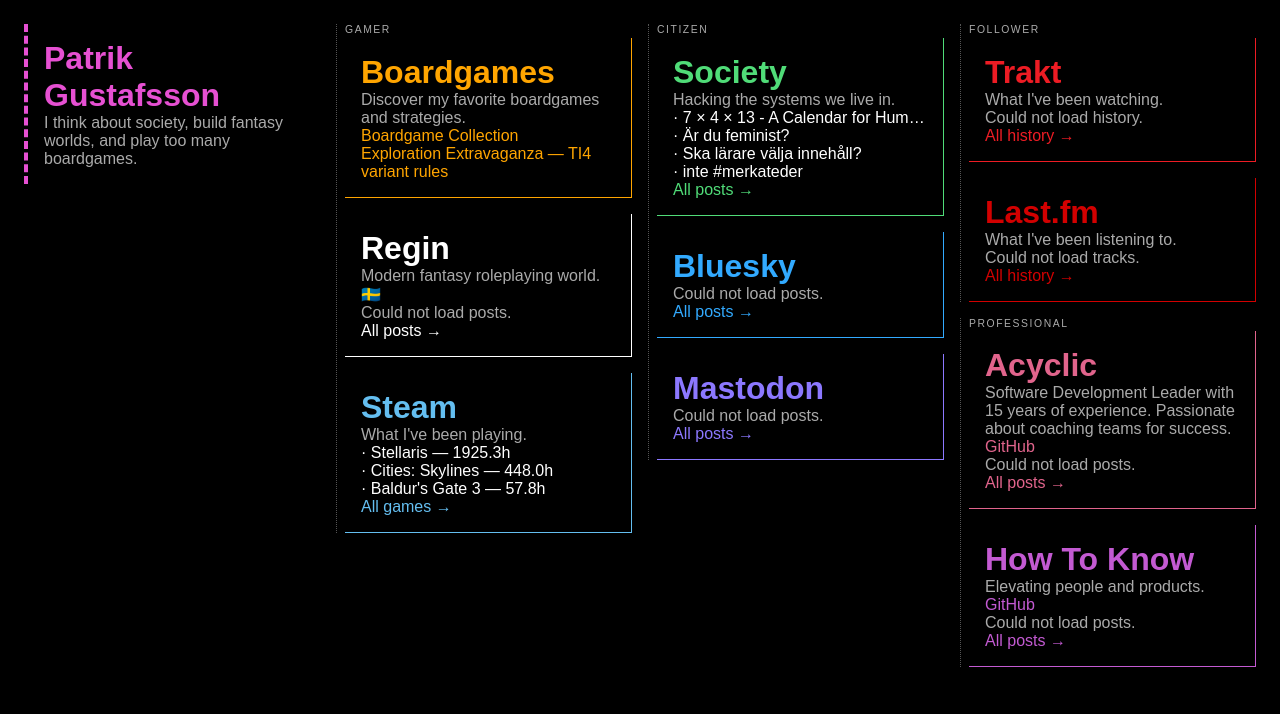
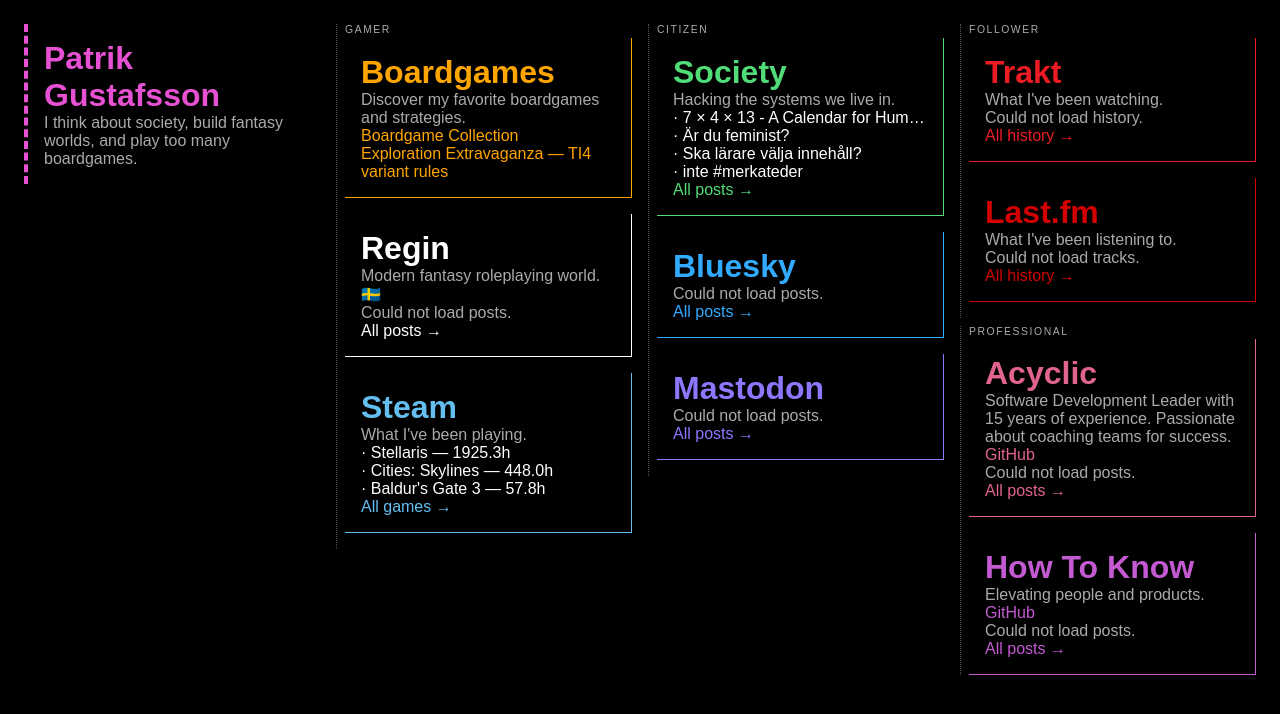
Before and after one commit to paven/paven.github.com, a Jekyll site: the page built from index.html, in a window 1280 px wide. Shown: the top 714 px of the page. Built offline with Jekyll 4.4.1, drawn with Linux system fonts in a browser that asks for light colours.

Commit message:
Fix group column breaks in Firefox with flow-root and page-break-inside

```diff
--- a/index.html
+++ b/index.html
@@ -37,6 +37,7 @@
             --column-color: rgb(230, 80, 210);
             border: none;
             border-left: 3pt dashed var(--column-color);
+            break-inside: avoid;
         }
         #boardgames {
             --column-color: orange;
@@ -100,6 +101,8 @@
         }
         .group {
             break-inside: avoid;
+            page-break-inside: avoid;
+            display: flow-root;
             border-left: 1pt dotted #555;
             padding-left: 0.5em;
             margin-bottom: 0.5em;
```
